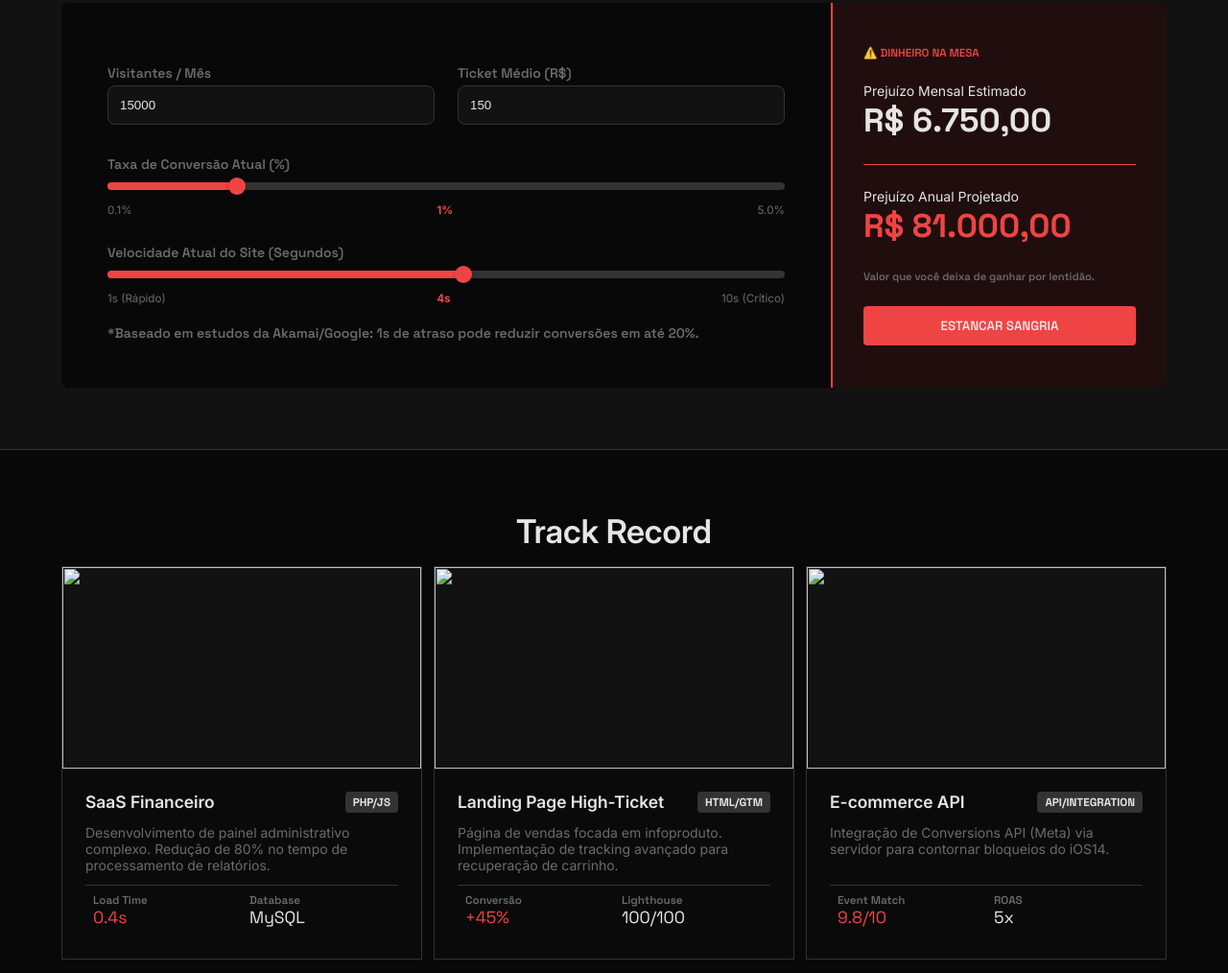
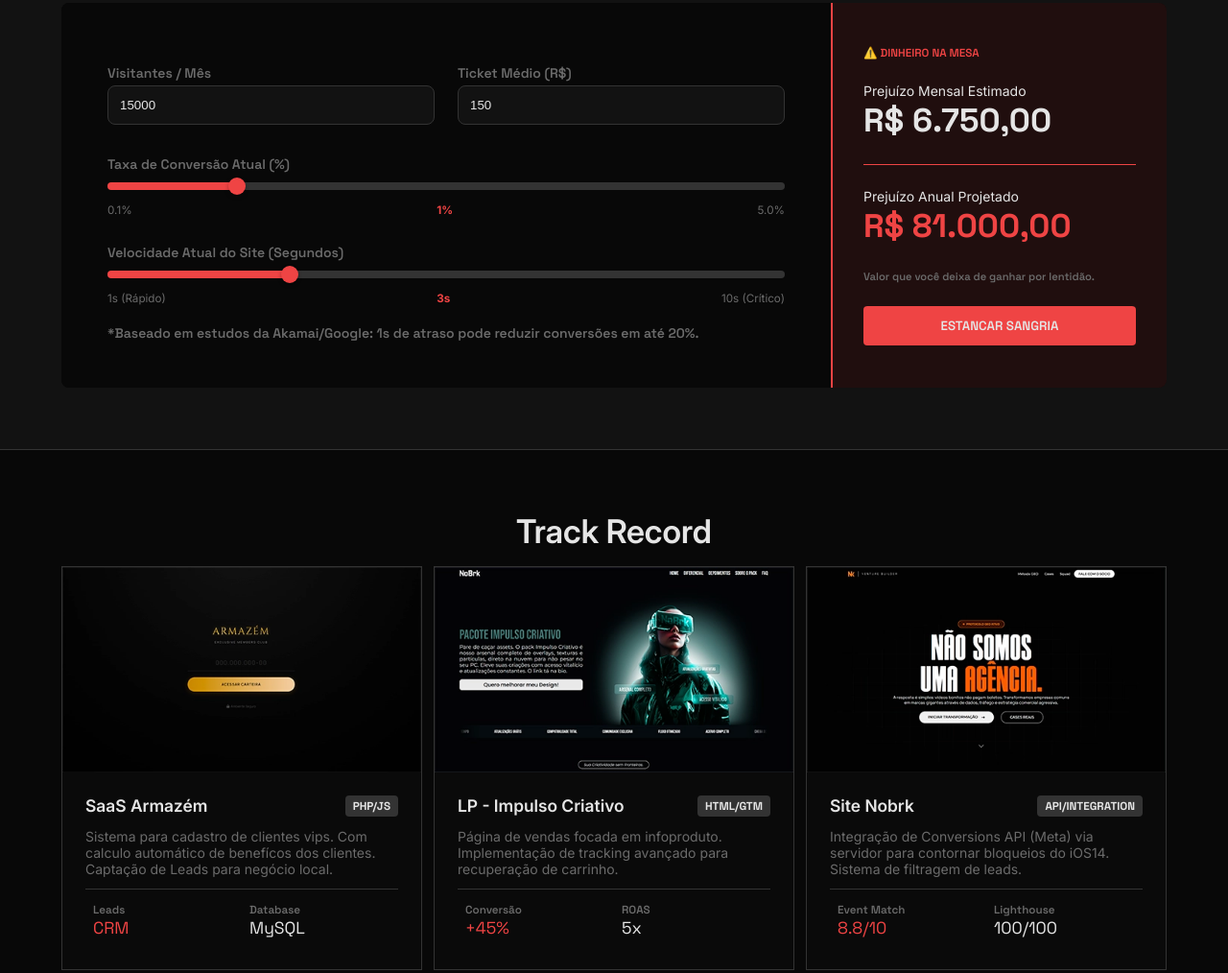
Before and after one commit to marcio-rdg/marciordg.com, a website built with Vite: page index.html in a window 1280 px wide. Shown: the part 2729-3743 px from the top of the page at 96% size. Built offline with nearby package versions, Linux system fonts and the light colour scheme.

Commit message:
feat: :fire: add projetos & function calculator

```diff
--- a/index.html
+++ b/index.html
@@ -309,7 +309,7 @@
                     <input
                       type="number"
                       name="calcPeople"
-                      id="calcPeople"
+                      id="visitors"
                       placeholder="0"
                       value="15000"
                     />
@@ -322,7 +322,7 @@
                     <input
                       type="number"
                       name="calcTicked"
-                      id="calcTicked"
+                      id="ticket"
                       placeholder="0"
                       value="150"
                     />
@@ -335,7 +335,7 @@
                   <input
                     type="range"
                     name="calcConv"
-                    id="calcConv"
+                    id="conversion"
                     min="0.1"
                     max="5"
                     step="0.1"
@@ -344,7 +344,7 @@
                 </div>
                 <div class="calculator__form-group__labels-container">
                   <span class="label-start">0.1%</span>
-                  <span id="current-value" class="label-current">1%</span>
+                  <span class="label-current" id="conv-display">1%</span>
                   <span class="label-end">5.0%</span>
                 </div>
                 <div class="calculator__form__input-wrapper">
@@ -354,15 +354,16 @@
                   <input
                     type="range"
                     name="calcSpeed"
-                    id="calcSpeed"
+                    id="speed"
                     min="0.5"
                     max="10"
                     step="0.5"
+                    value="3"
                   />
                 </div>
                 <div class="calculator__form-group__labels-container">
                   <span class="label-start">1s (Rápido)</span>
-                  <span id="current-value" class="label-current">4s</span>
+                  <span class="label-current" id="speed-display">4s</span>
                   <span class="label-end">10s (Crítico)</span>
                 </div>
               </div>
@@ -377,19 +378,23 @@
                 <p class="calculator__display__title-m">
                   Prejuízo Mensal Estimado
                 </p>
-                <p class="calculator__display__number-m">R$ 6.750,00</p>
+                <p class="calculator__display__number-m" id="monthly-loss">
+                  R$ 6.750,00
+                </p>
               </div>
               <span class="calculator__display__line"></span>
               <div class="calculator__display__group">
                 <p class="calculator__display__title-y">
                   Prejuízo Anual Projetado
                 </p>
-                <p class="calculator__display__number-y">R$ 81.000,00</p>
+                <p class="calculator__display__number-y" id="annual-loss">
+                  R$ 81.000,00
+                </p>
               </div>
               <p class="calculator__display__desc">
                 Valor que você deixa de ganhar por lentidão.
               </p>
-              <button class="calculator__display__button">
+              <button class="calculator__display__button" id="stopBleeding">
                 ESTANCAR SANGRIA
               </button>
             </div>
@@ -400,23 +405,31 @@
         <div class="projects__container container">
           <h2 class="projects__title section-title">Track Record</h2>
           <div class="projects__content">
-            <div class="projects__card">
-              <div class="projects__card__img"><img src="" alt="" /></div>
+            <a
+              class="projects__card"
+              target="_blank"
+              href="https://www.linkedin.com/posts/marcio-rdg_coding-php-cybersecurity-activity-7429269711583899648-sSrm?utm_source=share&utm_medium=member_desktop&rcm=ACoAAFbluMoBgfgMoATOv1OKsdkr4R7CQs7OpCY"
+            >
+              <div class="projects__card__img">
+                <img
+                  src="./images/project_armazem.webp"
+                  alt="Sistema do Armazém, sass criado para uma empresa de gv."
+                />
+              </div>
               <div class="projects__card__content">
                 <div class="projects__card__titles">
-                  <h3 class="projects__card__title">SaaS Financeiro</h3>
+                  <h3 class="projects__card__title">SaaS Armazém</h3>
                   <span class="projects__card__tag tag">PHP/JS</span>
                 </div>
                 <p class="projects__card__text card-text">
-                  Desenvolvimento de painel administrativo complexo. Redução de
-                  80% no tempo de processamento de relatórios.
+                  Sistema para cadastro de clientes vips. Com calculo automático
+                  de benefícos dos clientes. Captação de Leads para negócio
+                  local.
                 </p>
                 <div class="projects__card__metrics">
                   <div class="projects__card__metric">
-                    <small class="projects__card__metric__title"
-                      >Load Time</small
-                    >
-                    <p class="projects__card__metric__value primary">0.4s</p>
+                    <small class="projects__card__metric__title">Leads</small>
+                    <p class="projects__card__metric__value primary">CRM</p>
                   </div>
                   <div class="projects__card__metric">
                     <small class="projects__card__metric__title"
@@ -426,14 +439,21 @@
                   </div>
                 </div>
               </div>
-            </div>
-            <div class="projects__card">
-              <div class="projects__card__img"><img src="" alt="" /></div>
+            </a>
+            <a
+              class="projects__card"
+              target="_blank"
+              href="https://nobrk.com.br/z/1/pages/solutions/impulso-criativo/"
+            >
+              <div class="projects__card__img">
+                <img
+                  src="./images/project_impulso-criativo.webp"
+                  alt="Landing Page do pack Impulso Criativo, um pack para designers criado pela Nobrk."
+                />
+              </div>
               <div class="projects__card__content">
                 <div class="projects__card__titles">
-                  <h3 class="projects__card__title">
-                    Landing Page High-Ticket
-                  </h3>
+                  <h3 class="projects__card__title">LP - Impulso Criativo</h3>
                   <span class="projects__card__tag tag">HTML/GTM</span>
                 </div>
                 <p class="projects__card__text card-text">
@@ -448,6 +468,40 @@
                     <p class="projects__card__metric__value primary">+45%</p>
                   </div>
                   <div class="projects__card__metric">
+                    <small class="projects__card__metric__title">ROAS</small>
+                    <p class="projects__card__metric__value">5x</p>
+                  </div>
+                </div>
+              </div>
+            </a>
+            <a
+              class="projects__card"
+              target="_blank"
+              href="https://nobrk.com.br/"
+            >
+              <div class="projects__card__img">
+                <img
+                  src="./images/project_nobrk.webp"
+                  alt="Site da Nobrk, empresa de soluções digitais."
+                />
+              </div>
+              <div class="projects__card__content">
+                <div class="projects__card__titles">
+                  <h3 class="projects__card__title">Site Nobrk</h3>
+                  <span class="projects__card__tag tag">API/Integration</span>
+                </div>
+                <p class="projects__card__text card-text">
+                  Integração de Conversions API (Meta) via servidor para
+                  contornar bloqueios do iOS14. Sistema de filtragem de leads.
+                </p>
+                <div class="projects__card__metrics">
+                  <div class="projects__card__metric">
+                    <small class="projects__card__metric__title"
+                      >Event Match</small
+                    >
+                    <p class="projects__card__metric__value primary">8.8/10</p>
+                  </div>
+                  <div class="projects__card__metric">
                     <small class="projects__card__metric__title"
                       >Lighthouse</small
                     >
@@ -455,32 +509,7 @@
                   </div>
                 </div>
               </div>
-            </div>
-            <div class="projects__card">
-              <div class="projects__card__img"><img src="" alt="" /></div>
-              <div class="projects__card__content">
-                <div class="projects__card__titles">
-                  <h3 class="projects__card__title">E-commerce API</h3>
-                  <span class="projects__card__tag tag">API/Integration</span>
-                </div>
-                <p class="projects__card__text card-text">
-                  Integração de Conversions API (Meta) via servidor para
-                  contornar bloqueios do iOS14.
-                </p>
-                <div class="projects__card__metrics">
-                  <div class="projects__card__metric">
-                    <small class="projects__card__metric__title"
-                      >Event Match</small
-                    >
-                    <p class="projects__card__metric__value primary">9.8/10</p>
-                  </div>
-                  <div class="projects__card__metric">
-                    <small class="projects__card__metric__title">ROAS</small>
-                    <p class="projects__card__metric__value">5x</p>
-                  </div>
-                </div>
-              </div>
-            </div>
+            </a>
           </div>
         </div>
       </section>
--- a/src/js/main.js
+++ b/src/js/main.js
@@ -1,6 +1,8 @@
 import '@/scss/style.scss';
 
 document.addEventListener('DOMContentLoaded', () => {
+  const whatsappNumber = '5533999486162';
+
   function auditSite() {
     const urlInput = document.getElementById('siteUrl');
     const url = urlInput.value.trim();
@@ -9,9 +11,8 @@ document.addEventListener('DOMContentLoaded', () => {
       return;
     }
 
-    const message = `Olá Márcio! Acabei de solicitar uma auditoria express para o meu site: ${url}`;
+    const message = `Olá, Márcio! Acabei de solicitar uma auditoria express para o meu site: ${url}`;
     const encodedMessage = encodeURIComponent(message);
-    const whatsappNumber = '5533999486162';
     window.open(
       `https://wa.me/${whatsappNumber}?text=${encodedMessage}`,
       '_blank'
@@ -20,6 +21,18 @@ document.addEventListener('DOMContentLoaded', () => {
 
   const adutiBtn = document.querySelector('#auditButton');
   adutiBtn.addEventListener('click', auditSite);
+
+  function stopBleeding() {
+    const message = `Olá, Márcio! Não quero mais deixar dinheiro na mesa!`;
+    const encodedMessage = encodeURIComponent(message);
+    window.open(
+      `https://wa.me/${whatsappNumber}?text=${encodedMessage}`,
+      '_blank'
+    );
+  }
+
+  const stopBleedingBtn = document.querySelector('#stopBleeding');
+  stopBleedingBtn.addEventListener('click', stopBleeding);
 
   const ranges = document.querySelectorAll('input[type="range"]');
 
@@ -151,4 +164,48 @@ document.addEventListener('DOMContentLoaded', () => {
       element.classList.add('active');
     });
   });
+
+  function updateCalculator() {
+    const visitors = parseInt(document.getElementById('visitors').value) || 0;
+    const ticket = parseFloat(document.getElementById('ticket').value) || 0;
+    const convRate = parseFloat(document.getElementById('conversion').value);
+    const speed = parseFloat(document.getElementById('speed').value);
+
+    document.getElementById('conv-display').innerText = convRate + '%';
+    document.getElementById('speed-display').innerText = speed + 's';
+
+    const optimalSpeed = 1.0;
+    let conversionBoostFactor = 0;
+
+    if (speed > optimalSpeed) {
+      const speedDiff = speed - optimalSpeed;
+      conversionBoostFactor = speedDiff * 0.15;
+    }
+
+    if (conversionBoostFactor > 1.0) conversionBoostFactor = 1.0;
+
+    const currentMonthlyRevenue = visitors * (convRate / 100) * ticket;
+
+    const potentialMonthlyRevenue =
+      currentMonthlyRevenue * (1 + conversionBoostFactor);
+
+    const lostMonthlyRevenue = potentialMonthlyRevenue - currentMonthlyRevenue;
+    const lostAnnualRevenue = lostMonthlyRevenue * 12;
+
+    document.getElementById('monthly-loss').innerText =
+      lostMonthlyRevenue.toLocaleString('pt-BR', {
+        style: 'currency',
+        currency: 'BRL',
+      });
+    document.getElementById('annual-loss').innerText =
+      lostAnnualRevenue.toLocaleString('pt-BR', {
+        style: 'currency',
+        currency: 'BRL',
+      });
+  }
+
+  ['visitors', 'ticket', 'conversion', 'speed'].forEach((id) => {
+    document.getElementById(id).addEventListener('input', updateCalculator);
+  });
+  updateCalculator();
 });
--- a/src/scss/_projects.scss
+++ b/src/scss/_projects.scss
@@ -87,5 +87,10 @@
                 }
             }
         }
+
+        &:hover {
+            border-color: var(--primary);
+            transform: translateY(-10px);
+        }
     }
 }
--- a/src/scss/_reset.scss
+++ b/src/scss/_reset.scss
@@ -35,3 +35,20 @@ input::-webkit-inner-spin-button {
     -webkit-appearance: none;
     margin: 0;
 }
+
+::-webkit-scrollbar {
+    width: 8px;
+}
+
+::-webkit-scrollbar-track {
+    background: #000;
+}
+
+::-webkit-scrollbar-thumb {
+    background: var(--light-3);
+    border-radius: 4px;
+}
+
+::-webkit-scrollbar-thumb:hover {
+    background: var(--primary);
+}
```
Also changed, not shown: public/images/project_armazem.webp (added), public/images/project_impulso-criativo.webp (added), public/images/project_nobrk.webp (added).
